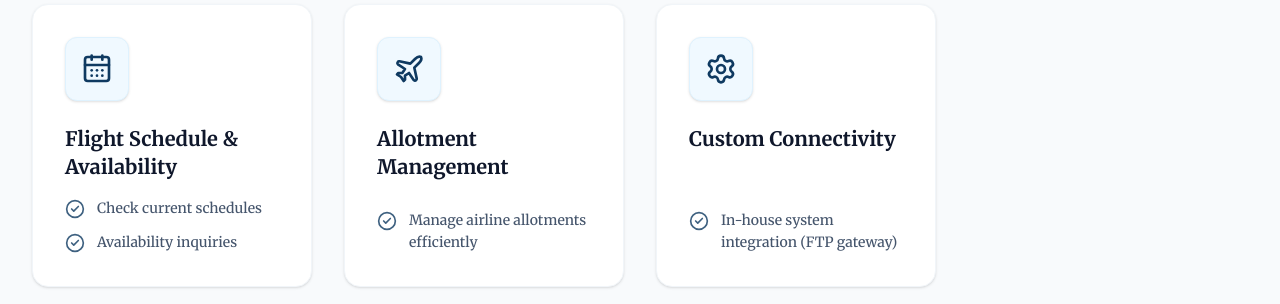
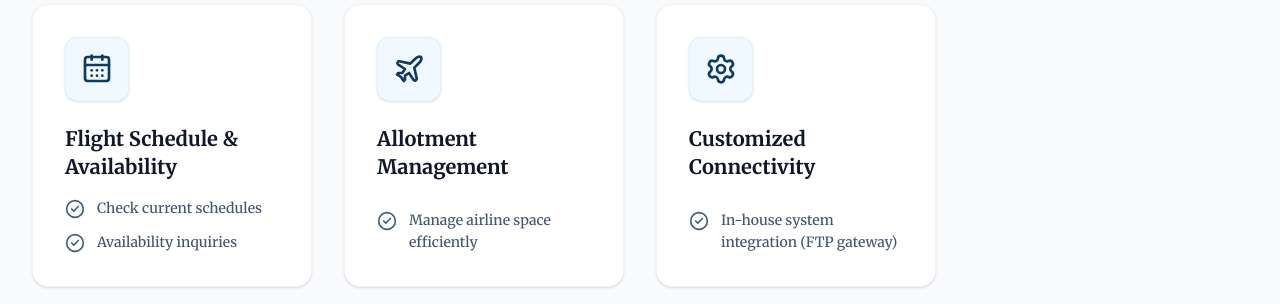
Before and after one commit to roshelchanuka/slffa-landing, a Next.js app: page /ccn-hub in a window 1280 px wide. Shown: the part 1760-2064 px from the top of the page. Built offline with nearby package versions, Linux system fonts and the light colour scheme; a web font is replaced by a local one.

Commit message:
Fix icon names and improve wording in ccnFeaturesData

```diff
--- a/src/data/ccnHubData.js
+++ b/src/data/ccnHubData.js
@@ -11,7 +11,7 @@ export { bgImage, eventImg1, eventImg2, eventImg3 };
 export const ccnFeaturesData = [
   {
     title: 'E-bookings',
-    iconName: 'Globe2',
+    iconName: 'Earth',
     items: ['Ad hoc/Single', 'Multiple'],
   },
   {
@@ -37,10 +37,10 @@ export const ccnFeaturesData = [
   {
     title: 'Allotment Management',
     iconName: 'Plane',
-    items: ['Manage airline allotments efficiently'],
+    items: ['Manage airline space efficiently'],
   },
   {
-    title: 'Custom Connectivity',
+    title: 'Customized Connectivity',
     iconName: 'Settings',
     items: ['In-house system integration (FTP gateway)'],
   },
```
